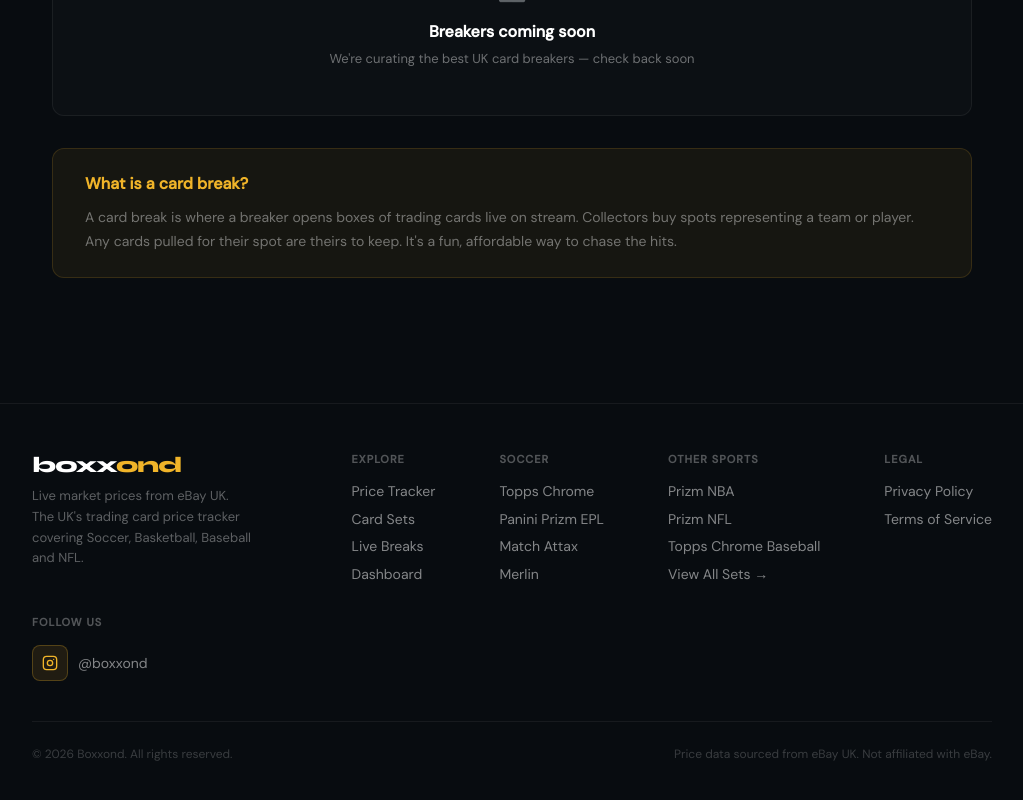
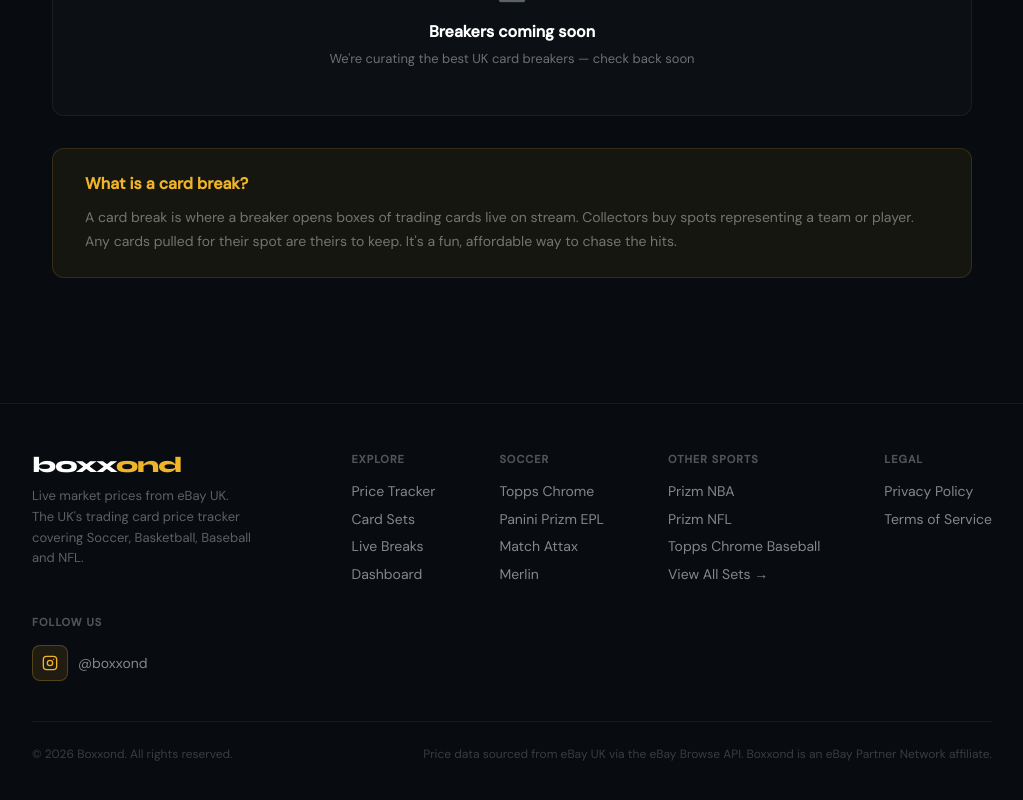
Before and after one commit to BoxxondMike/Boxxond, a Next.js app: page /breaks in a window 1280 px wide. Shown: the part 461-1261 px from the top of the page, without its empty margins (128-1151 px from the left). Built offline with nearby package versions, Linux system fonts and the light colour scheme; no server answers.

Commit message:
fix footer affiliate disclaimer

```diff
--- a/app/layout.tsx
+++ b/app/layout.tsx
@@ -137,7 +137,7 @@ export default function RootLayout({
         © 2026 Boxxond. All rights reserved.
       </div>
       <div style={{ fontSize: "12px", color: "rgba(255,255,255,0.2)" }}>
-        Price data sourced from eBay UK. Not affiliated with eBay.
+        Price data sourced from eBay UK via the eBay Browse API. Boxxond is an eBay Partner Network affiliate.
       </div>
     </div>
 
```
